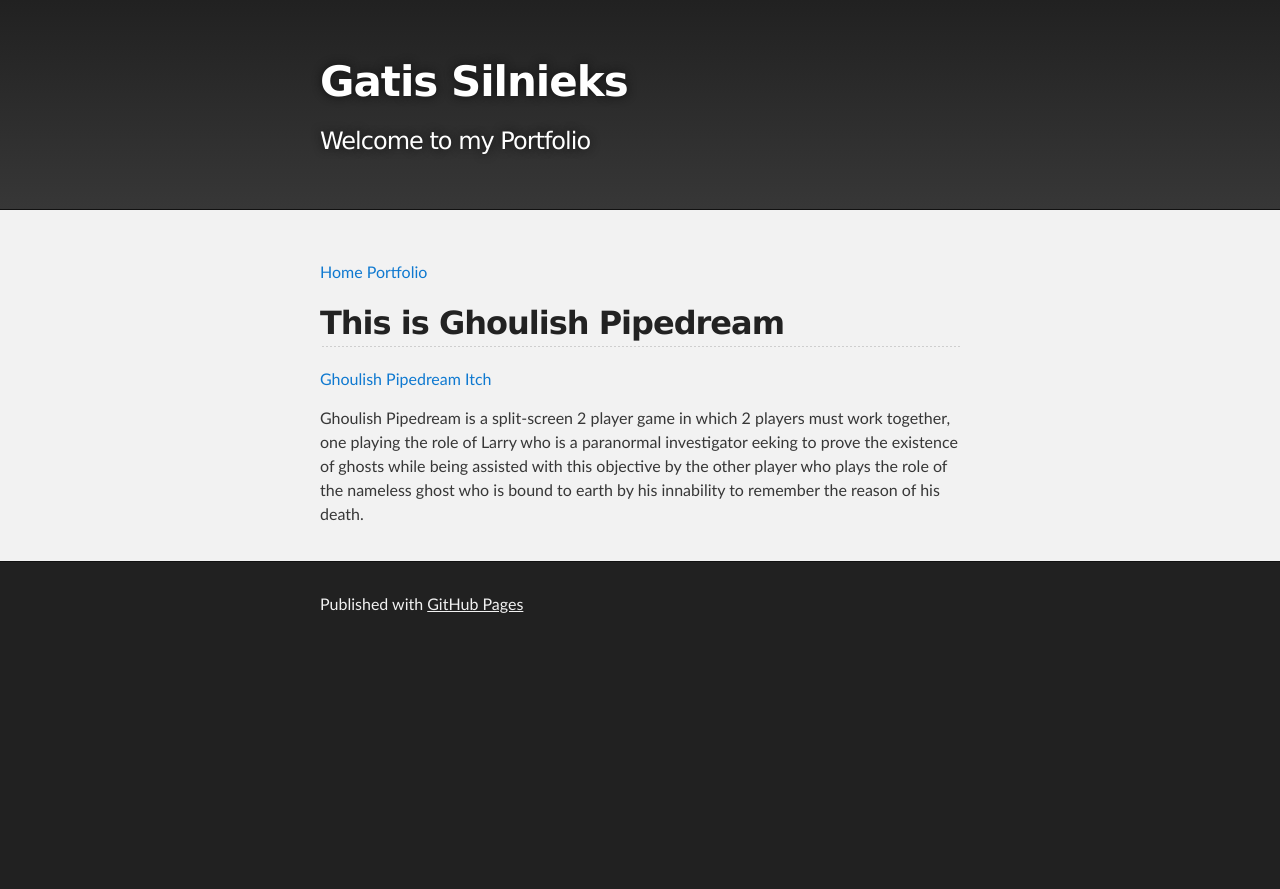
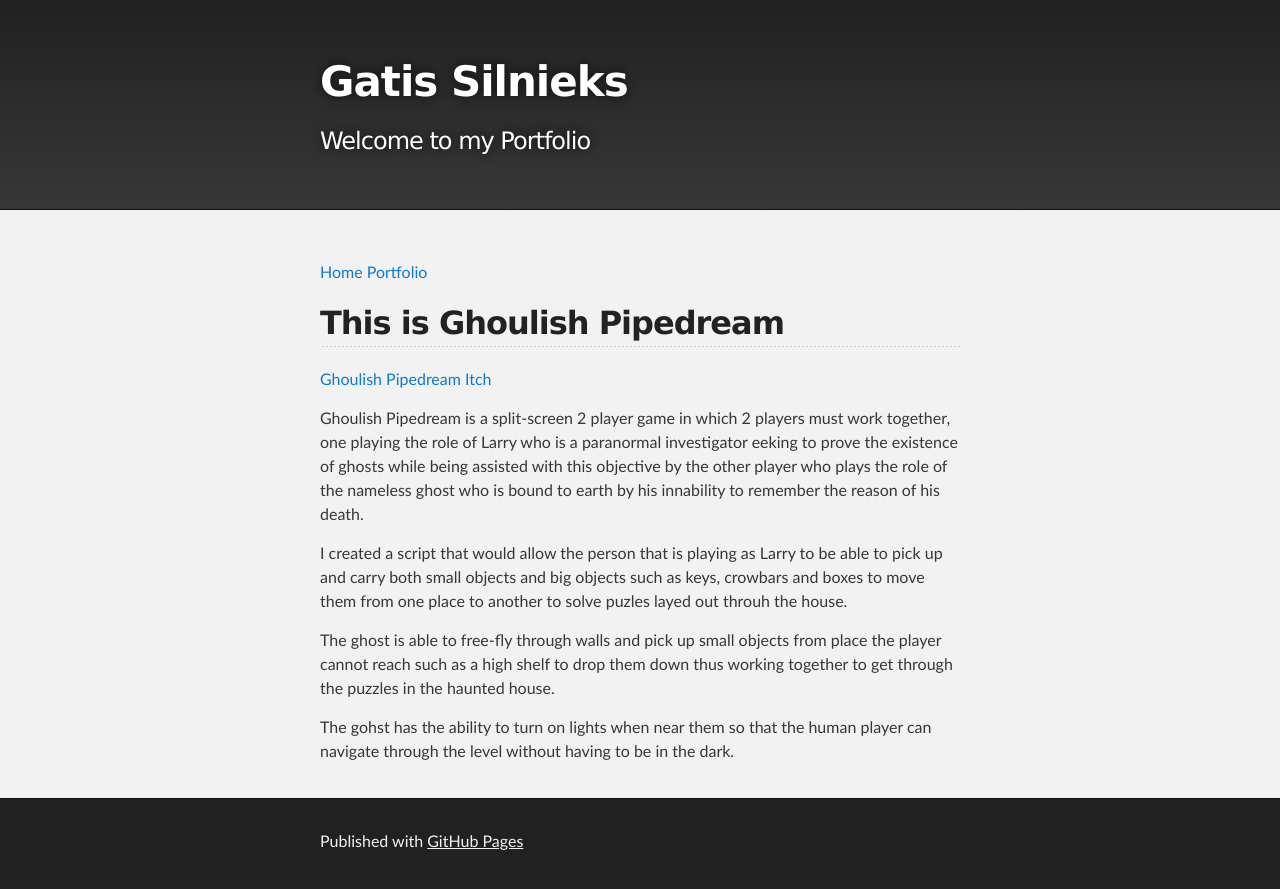
Before and after one commit to GeneralShnitsel/GeneralShnitsel.github.io, a Jekyll site: the page built from ghoulishpipedream.md, in a window 1280 px wide. Shown: the top 889 px of the page. Built offline with Jekyll 4.4.1, drawn with Linux system fonts in a browser that asks for light colours.

Commit message:
added many pages

```diff
--- a/ghoulishpipedream.md
+++ b/ghoulishpipedream.md
@@ -7,6 +7,12 @@ layout: default
 
 ## This is Ghoulish Pipedream
 
-[Ghoulish Pipedream Itch](https://kimpeters.itch.io/ghoulish-pipedream.html)
+[Ghoulish Pipedream Itch](https://kimpeters.itch.io/ghoulish-pipedream)
 
 Ghoulish Pipedream is a split-screen 2 player game in which 2 players must work together, one playing the role of Larry who is a paranormal investigator eeking to prove the existence of ghosts while being assisted with this objective by the other player who plays the role of the nameless ghost who is bound to earth by his innability to remember the reason of his death.
+
+I created a script that would allow the person that is playing as Larry to be able to pick up and carry both small objects and big objects such as keys, crowbars and boxes to move them from one place to another to solve puzles layed out throuh the house.
+
+The ghost is able to free-fly through walls and pick up small objects from place the player cannot reach such as a high shelf to drop them down thus working together to get through the puzzles in the haunted house.
+
+The gohst has the ability to turn on lights when near them so that the human player can navigate through the level without having to be in the dark.
```
Also changed, not shown: Arduino.md (added, +8 -0 lines), Dollhouse.md (added, +8 -0 lines), Dromos.md (added, +8 -0 lines), FishingGame.md (added, +8 -0 lines), Mine.md (added, +8 -0 lines), portfolio.md (+3 -5 lines).
